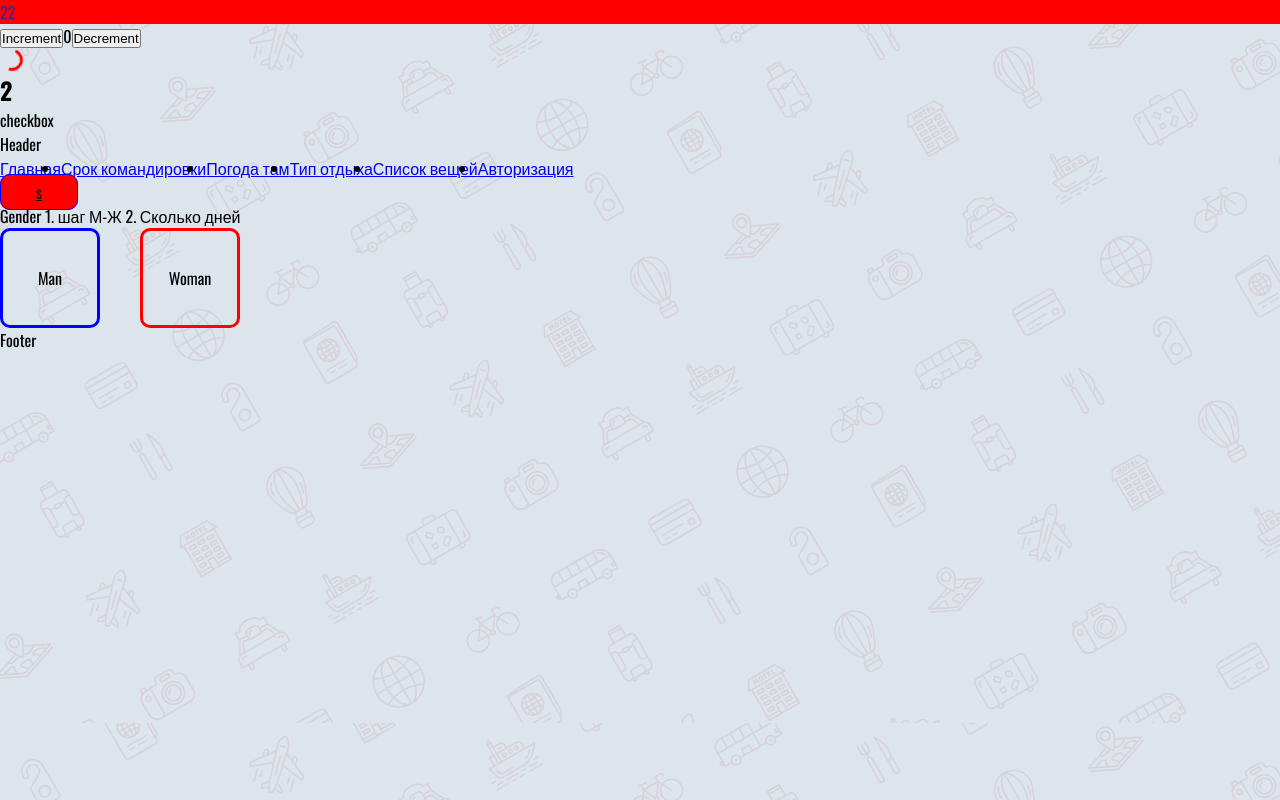
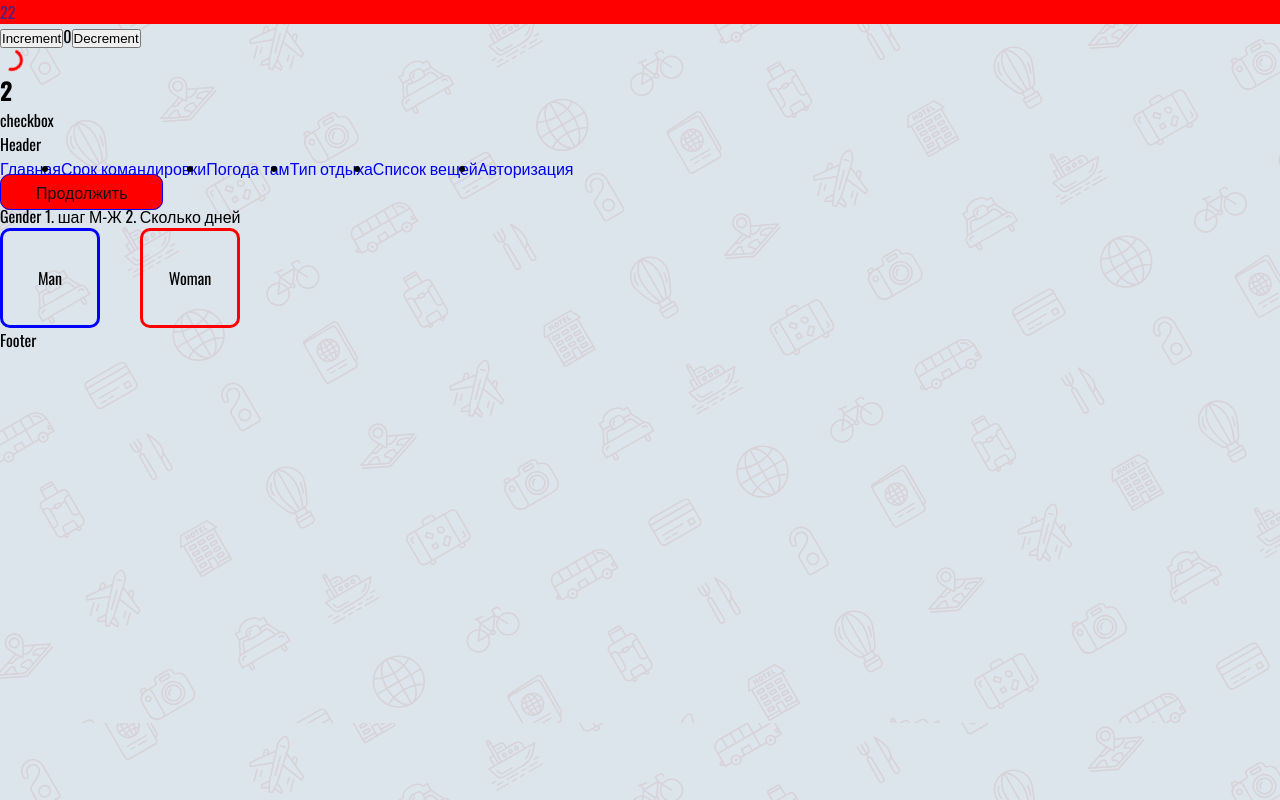
Before and after one commit to cossack-don/check-list-things, a React (Create React App) app: page / in a window 1280 px wide. Built offline with nearby package versions, Linux system fonts and the light colour scheme.

Commit message:
feat: added interface for button, added styles for button

```diff
--- a/src/UI/Button.tsx
+++ b/src/UI/Button.tsx
@@ -1,7 +1,8 @@
 import * as React from 'react';
-import styled from 'styled-components';
+import styled, { css } from 'styled-components';
 import { Link } from 'react-router-dom';
-const ButtonStyled = styled.button`
+
+const baseStyle = css`
 padding:5px 35px;
 border-radius:var(--border-radius);
 border:1px solid blue;
@@ -16,15 +17,27 @@ color:#111111;
 }
 `;
 
-const LinkStyled = styled(Link)`
-padding:5px 35px;
-border-radius:var(--border-radius);
-border:1px solid blue;
-background:red;
-color:#111111;
+const ButtonStyled = styled.button`
+  ${baseStyle}
 `;
 
-export default function Button({ children, toUrl, typeLink, typeButton }) {
+const LinkStyled = styled(Link)`
+  ${baseStyle}
+`;
+
+interface Props {
+  children: string;
+  toUrl?: string;
+  typeLink?: boolean;
+  typeButton?: boolean;
+}
+
+export default function Button({
+  children,
+  toUrl,
+  typeLink,
+  typeButton,
+}: Props) {
   return (
     <div>
       {typeButton && <ButtonStyled>{children}</ButtonStyled>}
--- a/src/pages/Gender.tsx
+++ b/src/pages/Gender.tsx
@@ -17,7 +17,7 @@ export default function Gender() {
   return (
     <div>
       <Button toUrl="/period" typeLink>
-        s{/* <Link to="/period">На сколько дней</Link> */}
+        Продолжить
       </Button>
       Gender 1. шаг М-Ж 2. Сколько дней
       <WrapperCardsRadioButtons>
--- a/style.css
+++ b/style.css
@@ -25,3 +25,7 @@ input[type='checkbox'],
 input[type='radio'] {
   display: none;
 }
+
+a {
+  text-decoration: none;
+}
```
